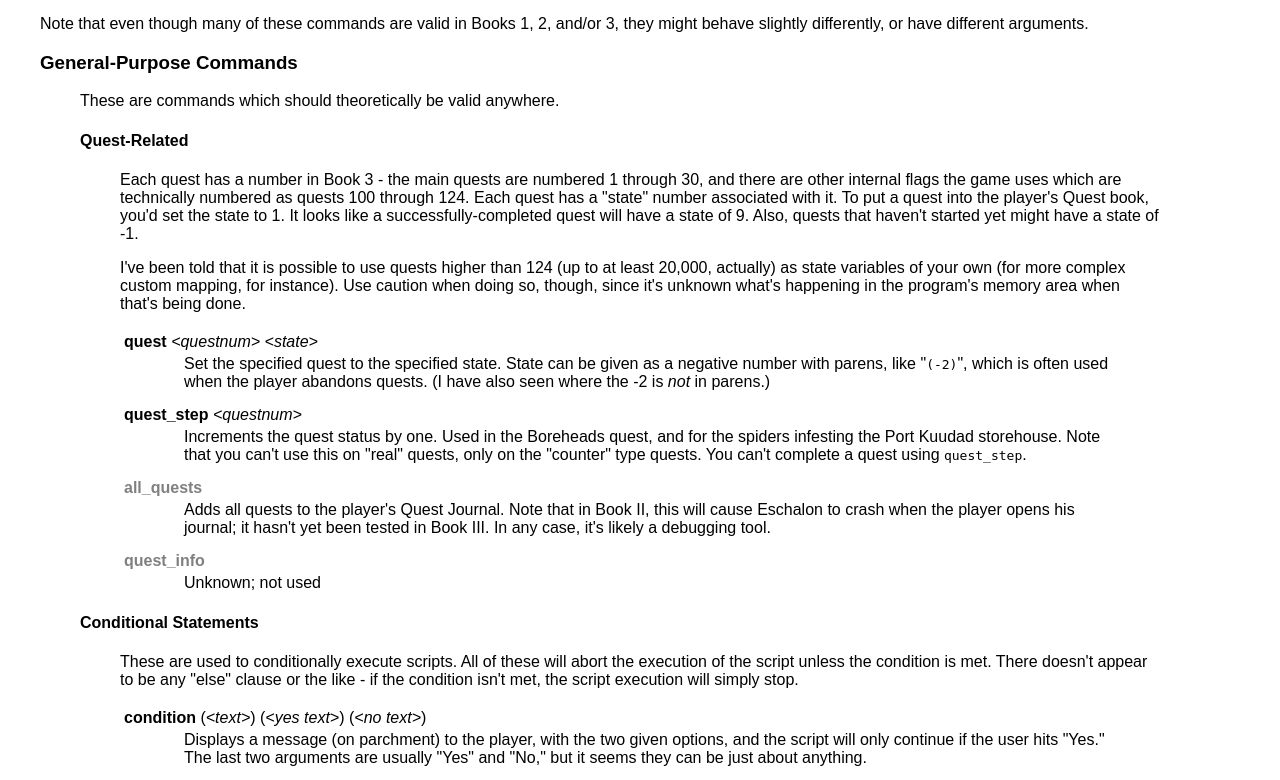
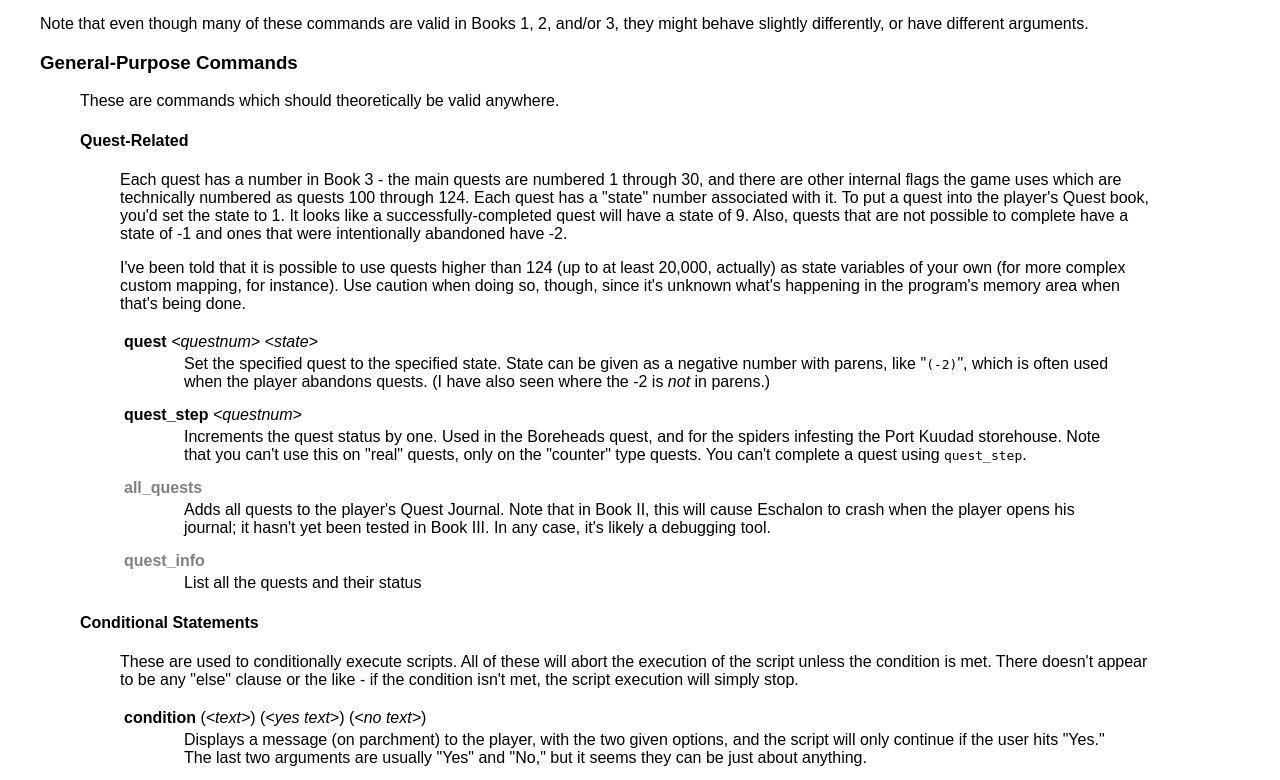
Before and after one commit to apocalyptech/eschalon_utils_web, a PHP site: page /b3scripting.php in a window 1280 px wide. Shown: the part 859-1639 px from the top of the page. Run offline with PHP 8.4, Linux system fonts and the light colour scheme.

Commit message:
Sync our scripting docs with info from BW

```diff
--- a/b3scripting.php
+++ b/b3scripting.php
@@ -74,7 +74,8 @@ there are other internal flags the game uses which are technically numbered as
 quests 100 through 124.  Each quest has a "state" number associated with it.  To put
 a quest into the player's Quest book, you'd set the state to 1.  It looks like a
 successfully-completed quest will have a state of 9.  Also, quests that
-haven't started yet might have a state of -1.</p>
+are not possible to complete have a state of -1 and ones that were
+intentionally abandoned have -2.</p>
 <p>I've been told that it is
 possible to use quests higher than 124 (up to at least 20,000, actually) as
 state variables of your own
@@ -110,7 +111,7 @@ yet been tested in Book III. In any case, it's likely a debugging tool.
 
 <dt><b class="scriptdeprec">quest_info</b></dt>
 <dd>
-Unknown; not used
+List all the quests and their status
 </dd>
 
 </dl>
@@ -261,8 +262,9 @@ Place the named item in the player's inventory
 
 <dt><b>remove_item</b> (<i>&lt;itemname&gt;</i>)</dt>
 <dd>
-Remove the named item from the player's inventory.  You may want to
-call a <tt>cond_item</tt> first, to be safe.
+Remove the named item from the player's inventory.  Safe to call even
+if the player doesn't have the item, in which case it acts like
+<tt>cond_item</tt> and stops execution of the rest of the script.
 </dd>
 
 <dt><b class="scriptdeprec">strip_items</b></dt>
@@ -348,6 +350,11 @@ Restores the given amount of MP
 <dt><b>cure_ailment</b></dt>
 <dd>
 Cures ailments.  Usually this is associated with a potion, but it doesn't have to be.
+</dd>
+
+<dt><b>cure_disease</b></dt>
+<dd>
+Cures diseases.
 </dd>
 
 <dt><b>cure_poison</b> <i>&lt;val&gt;</i></dt>
@@ -504,7 +511,7 @@ shower of sparks. Secrets present in the game are 1-30, but you may
 be able to add more.
 </dd>
 
-<dt><b class="scriptonly">convert_object</b> <i>&lt;coords&gt;</i> <i>&lt;graphic number&gt;</i></dt>
+<dt><b class="scriptonly">convert_obj</b> <i>&lt;coords&gt;</i> <i>&lt;graphic number&gt;</i></dt>
 <dd>
 Replaces the graphic for the object at given coordinates with a new one.
 </dd>
@@ -655,22 +662,22 @@ MP to go below zero.
 
 <dt><b class="scriptdeprec">dev_map</b></dt>
 <dd>
-Unknown.
+Developer quick-jump to map
 </dd>
 
 <dt><b class="scriptdeprec">rank</b></dt>
 <dd>
-Unknown.
+Shows the end-game stats screen
 </dd>
 
 <dt><b class="scriptdeprec">reload</b></dt>
 <dd>
-Unknown.
+Reload current map
 </dd>
 
 <dt><b class="scriptdeprec">reset</b></dt>
 <dd>
-Unknown.
+Reset quests and NPC flags (developer tool)
 </dd>
 
 <dt><b class="scriptdeprec">roll</b></dt>
@@ -896,9 +903,9 @@ disease.
 
 <dt><b class="scriptdeprec">drama</b></dt>
 <dd>
-Unknown.  This isn't used at all in Book 2/3, and only once in Book 1 (and
-I can't figure out what it does in Book 1 either).  Probably best not to
-use it.  The command <em>does</em> still exist in the engine, though.
+Plays a "drama" sound.  This isn't used at all in Book 2/3, and only once in
+Book 1 Probably best not to use it.  The command <em>does</em> still exist
+in the engine, though.
 </dd>
 
 <dt><b class="scriptdeprec">alert_npcs</b></dt>
@@ -1007,8 +1014,9 @@ Drops the named item with the specified percent chance.  Percentage
 
 <dt><b>drop_loot</b> <i>&lt;lootlevel&gt;</i></dt>
 <dd>
-Drops loot at the given level.  0 is cheap, 11 is great. Dwarves drop 3,
-marauders 4, and skeletons 11.
+Drops loot at the given level.  0 is cheap, 10 is great. Dwarves drop 3,
+marauders 4, and 11 is a special case for skeletons (mid-level weapons,
+armor, gold).
 </dd>
 
 </dl>
```
